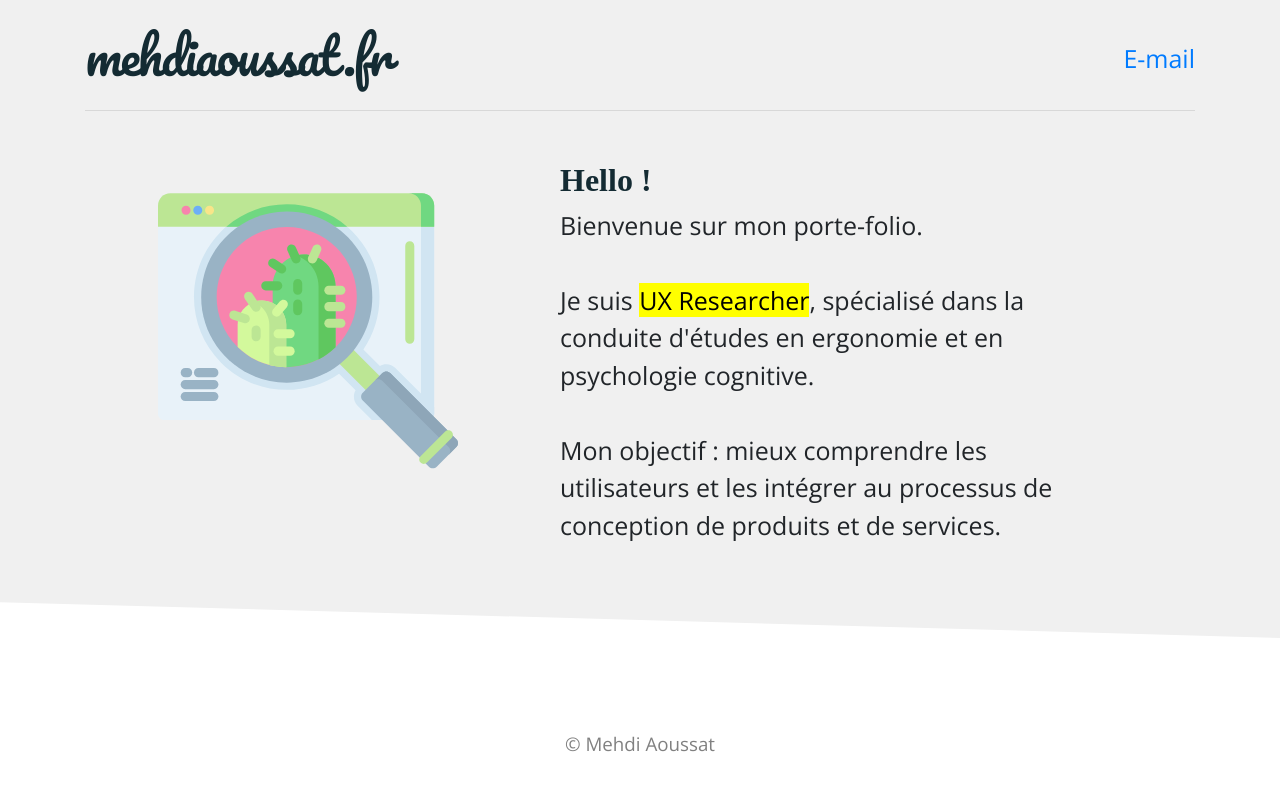
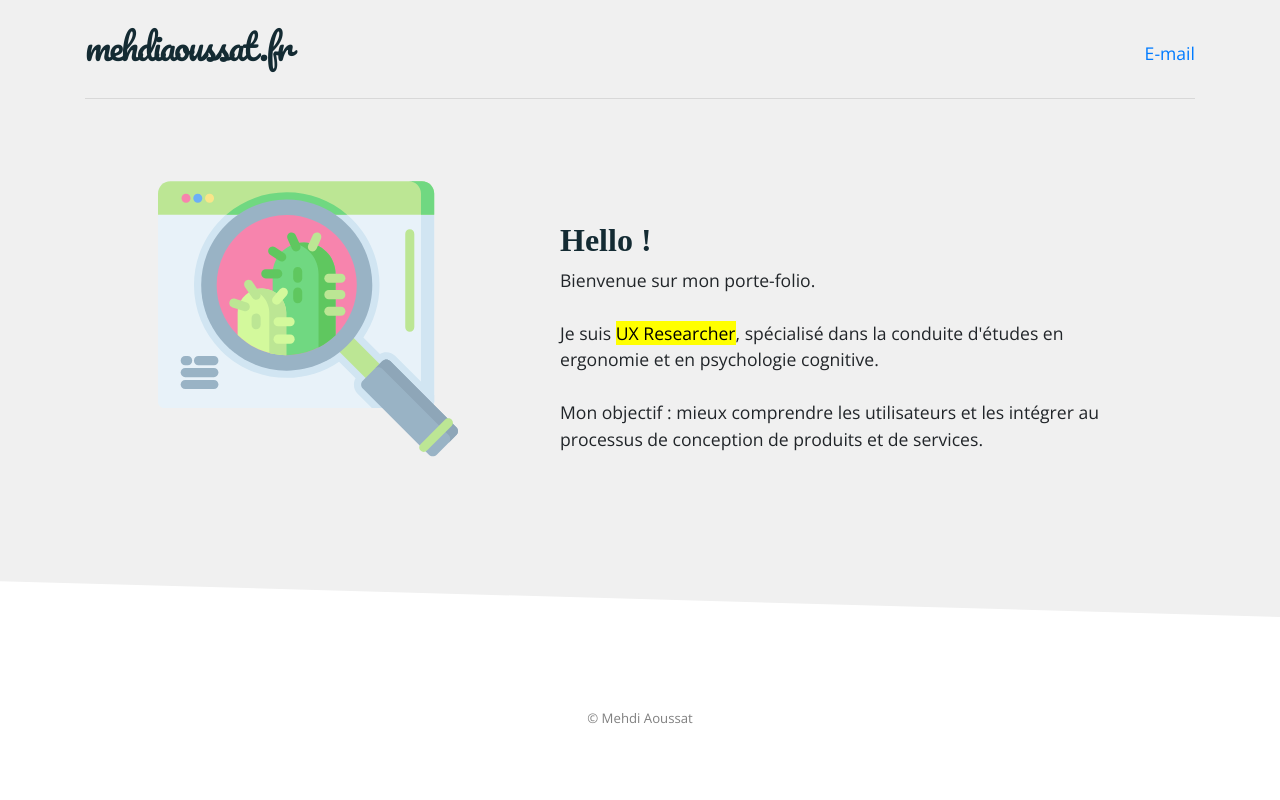
Before and after one commit to docteur-bob/personalsite, a Django app: page / in a window 1280 px wide. Run offline with Django 3.2, Linux system fonts and the light colour scheme; data that the repository does not hold is empty; some libraries are stand-ins or nearby versions; some web fonts are replaced.

Commit message:
pythonanywhere

```diff
--- a/book/static/css/book.css
+++ b/book/static/css/book.css
@@ -4,7 +4,7 @@
 
 body {
 	font-family:"open sans" ;
-	font-size:25px;
+	font-size:1.1em;
 
 }
 
```
